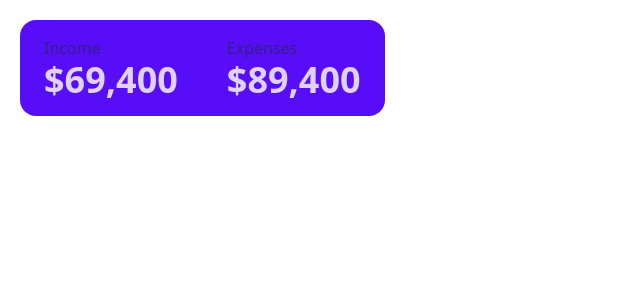
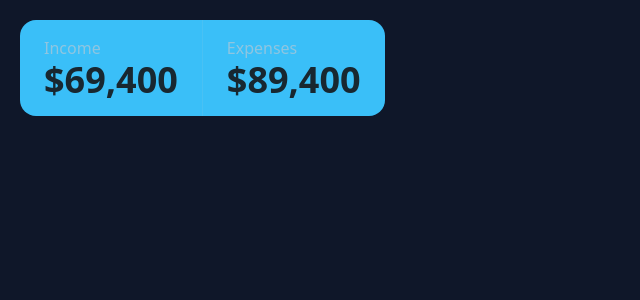
Before and after one commit to splurapp/splur, a React (Vite) app: page / in a window 1280 px wide. Shown: the top 300 px of the page, without its empty margins (0-640 px from the left). Built offline with nearby package versions, Linux system fonts and the light colour scheme.

Commit message:
use night theme

```diff
--- a/tailwind.config.js
+++ b/tailwind.config.js
@@ -5,4 +5,8 @@ export default {
     extend: {},
   },
   plugins: [require("daisyui")],
+
+  daisyui: {
+    themes: ["night"],
+  },
 };
```
